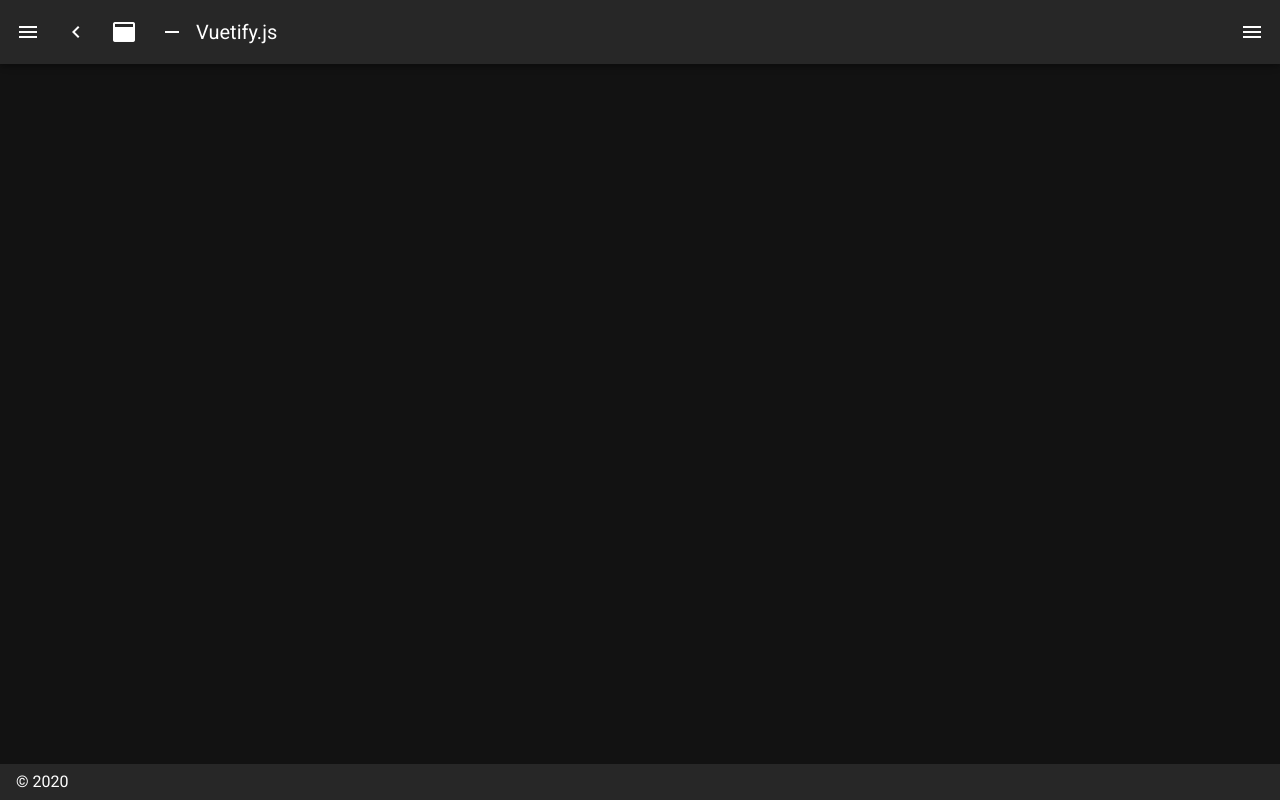
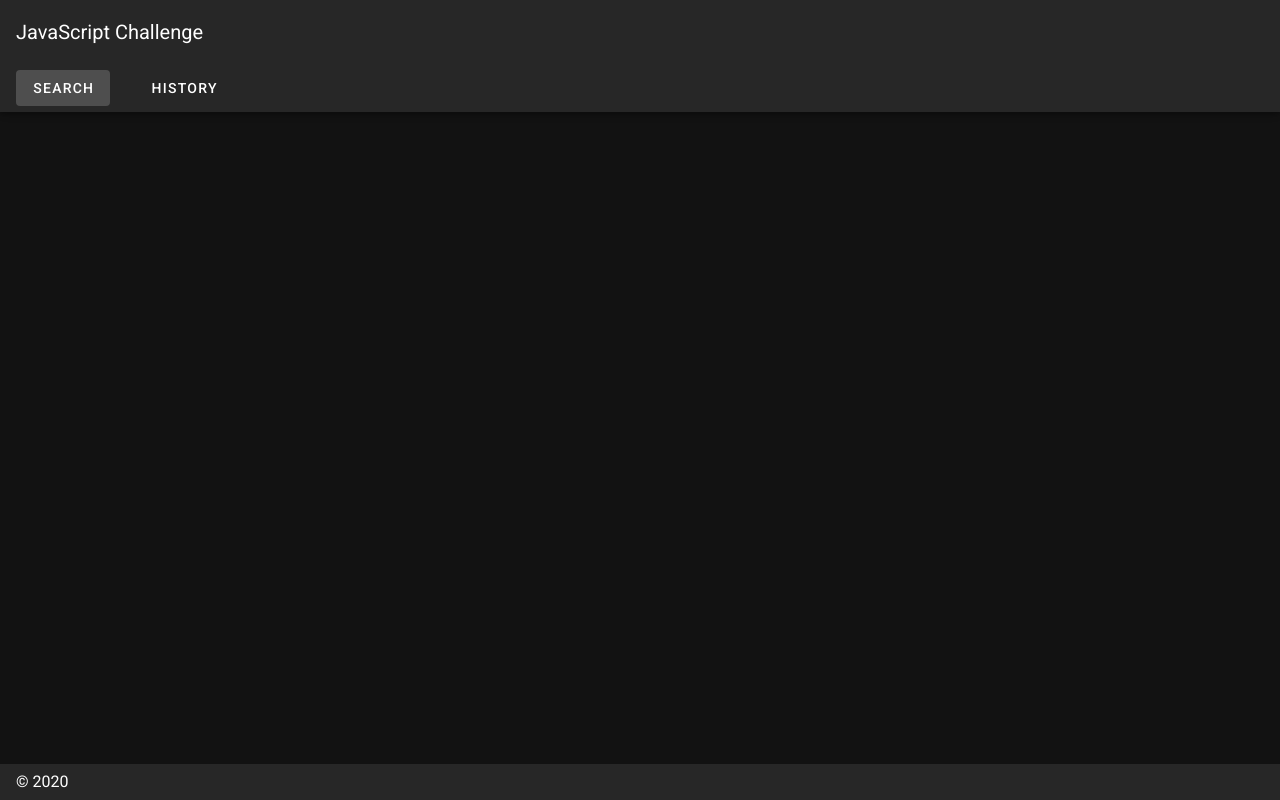
Before and after one commit to EnglishAdam/arctic_shores_vue_nuxt, a Nuxt app: page /search in a window 1280 px wide. Before the commit this address had no page. Built offline with nearby package versions, Linux system fonts and the light colour scheme.

Commit message:
Added layout components

```diff
--- /dev/null
+++ b/components/layout/Footer.vue
@@ -0,0 +1,11 @@
+<template>
+  <v-footer fixed app>
+    <span>&copy; {{ new Date().getFullYear() }}</span>
+  </v-footer>
+</template>
+
+<script>
+export default {
+  //
+}
+</script>
--- a/components/layout/Toolbar.vue
+++ b/components/layout/Toolbar.vue
@@ -1,11 +1,21 @@
 <template>
-  <div>
-    <p>Toolbar</p>
-  </div>
+  <v-app-bar extended fixed app>
+    <v-toolbar-title>
+      JavaScript Challenge
+    </v-toolbar-title>
+
+    <template #extension>
+      <sidebar />
+    </template>
+  </v-app-bar>
 </template>
 
 <script>
+import Sidebar from '~/components/layout/Sidebar.vue'
+
 export default {
-  //
+  components: {
+    Sidebar
+  }
 }
 </script>
--- a/layouts/default.vue
+++ b/layouts/default.vue
@@ -1,93 +1,24 @@
 <template>
-  <v-app dark>
-    <v-navigation-drawer
-      v-model="drawer"
-      :mini-variant="miniVariant"
-      :clipped="clipped"
-      fixed
-      app
-    >
-      <v-list>
-        <v-list-item
-          v-for="(item, i) in items"
-          :key="i"
-          :to="item.to"
-          router
-          exact
-        >
-          <v-list-item-action>
-            <v-icon>{{ item.icon }}</v-icon>
-          </v-list-item-action>
-          <v-list-item-content>
-            <v-list-item-title v-text="item.title" />
-          </v-list-item-content>
-        </v-list-item>
-      </v-list>
-    </v-navigation-drawer>
-    <v-app-bar :clipped-left="clipped" fixed app>
-      <v-app-bar-nav-icon @click.stop="drawer = !drawer" />
-      <v-btn icon @click.stop="miniVariant = !miniVariant">
-        <v-icon>mdi-{{ `chevron-${miniVariant ? 'right' : 'left'}` }}</v-icon>
-      </v-btn>
-      <v-btn icon @click.stop="clipped = !clipped">
-        <v-icon>mdi-application</v-icon>
-      </v-btn>
-      <v-btn icon @click.stop="fixed = !fixed">
-        <v-icon>mdi-minus</v-icon>
-      </v-btn>
-      <v-toolbar-title v-text="title" />
-      <v-spacer />
-      <v-btn icon @click.stop="rightDrawer = !rightDrawer">
-        <v-icon>mdi-menu</v-icon>
-      </v-btn>
-    </v-app-bar>
+  <v-app>
+    <layout-toolbar />>
+
     <v-content>
-      <v-container>
-        <nuxt />
-      </v-container>
+      <nuxt />
+      <!-- Main Route -->
     </v-content>
-    <v-navigation-drawer v-model="rightDrawer" :right="right" temporary fixed>
-      <v-list>
-        <v-list-item @click.native="right = !right">
-          <v-list-item-action>
-            <v-icon light>
-              mdi-repeat
-            </v-icon>
-          </v-list-item-action>
-          <v-list-item-title>Switch drawer (click me)</v-list-item-title>
-        </v-list-item>
-      </v-list>
-    </v-navigation-drawer>
-    <v-footer :fixed="fixed" app>
-      <span>&copy; {{ new Date().getFullYear() }}</span>
-    </v-footer>
+
+    <layout-footer />
   </v-app>
 </template>
 
 <script>
+import Toolbar from '~/components/layout/Toolbar.vue'
+import Footer from '~/components/layout/Footer.vue'
+
 export default {
-  data() {
-    return {
-      clipped: false,
-      drawer: false,
-      fixed: false,
-      items: [
-        {
-          icon: 'mdi-apps',
-          title: 'Welcome',
-          to: '/'
-        },
-        {
-          icon: 'mdi-chart-bubble',
-          title: 'Inspire',
-          to: '/inspire'
-        }
-      ],
-      miniVariant: false,
-      right: true,
-      rightDrawer: false,
-      title: 'Vuetify.js'
-    }
+  components: {
+    'layout-toolbar': Toolbar,
+    'layout-footer': Footer
   }
 }
 </script>
--- a/pages/index.vue
+++ b/pages/index.vue
@@ -1,75 +1,23 @@
 <template>
-  <v-layout column justify-center align-center>
-    <v-flex xs12 sm8 md6>
-      <div class="text-center">
-        <logo />
-        <vuetify-logo />
-      </div>
-      <v-card>
-        <v-card-title class="headline">
-          Welcome to the Vuetify + Nuxt.js template
-        </v-card-title>
-        <v-card-text>
-          <p>
-            Vuetify is a progressive Material Design component framework for
-            Vue.js. It was designed to empower developers to create amazing
-            applications.
-          </p>
-          <p>
-            For more information on Vuetify, check out the
-            <a href="https://vuetifyjs.com" target="_blank"> documentation </a>.
-          </p>
-          <p>
-            If you have questions, please join the official
-            <a href="https://chat.vuetifyjs.com/" target="_blank" title="chat">
-              discord </a
-            >.
-          </p>
-          <p>
-            Find a bug? Report it on the github
-            <a
-              href="https://github.com/vuetifyjs/vuetify/issues"
-              target="_blank"
-              title="contribute"
-            >
-              issue board </a
-            >.
-          </p>
-          <p>
-            Thank you for developing with Vuetify and I look forward to bringing
-            more exciting features in the future.
-          </p>
-          <div class="text-xs-right">
-            <em><small>&mdash; John Leider</small></em>
-          </div>
-          <hr class="my-3" />
-          <a href="https://nuxtjs.org/" target="_blank">
-            Nuxt Documentation
-          </a>
-          <br />
-          <a href="https://github.com/nuxt/nuxt.js" target="_blank">
-            Nuxt GitHub
-          </a>
-        </v-card-text>
-        <v-card-actions>
-          <v-spacer />
-          <v-btn color="primary" nuxt to="/inspire">
-            Continue
-          </v-btn>
-        </v-card-actions>
-      </v-card>
-    </v-flex>
-  </v-layout>
+  <v-container>
+    <v-row>
+      <v-col>
+        col
+      </v-col>
+    </v-row>
+  </v-container>
 </template>
 
 <script>
-import Logo from '~/components/Logo.vue'
-import VuetifyLogo from '~/components/VuetifyLogo.vue'
-
 export default {
-  components: {
-    Logo,
-    VuetifyLogo
+  head() {
+    return {
+      title: 'Title',
+      meta: [
+        // hid is used as unique identifier. Do not use `vmid` for it as it will not work
+        { hid: 'description', name: 'description', content: 'My custom description' }
+      ]
+    }
   }
 }
 </script>
```
Also changed, not shown: 1 other file (tests, documents, lock files or other folders).
